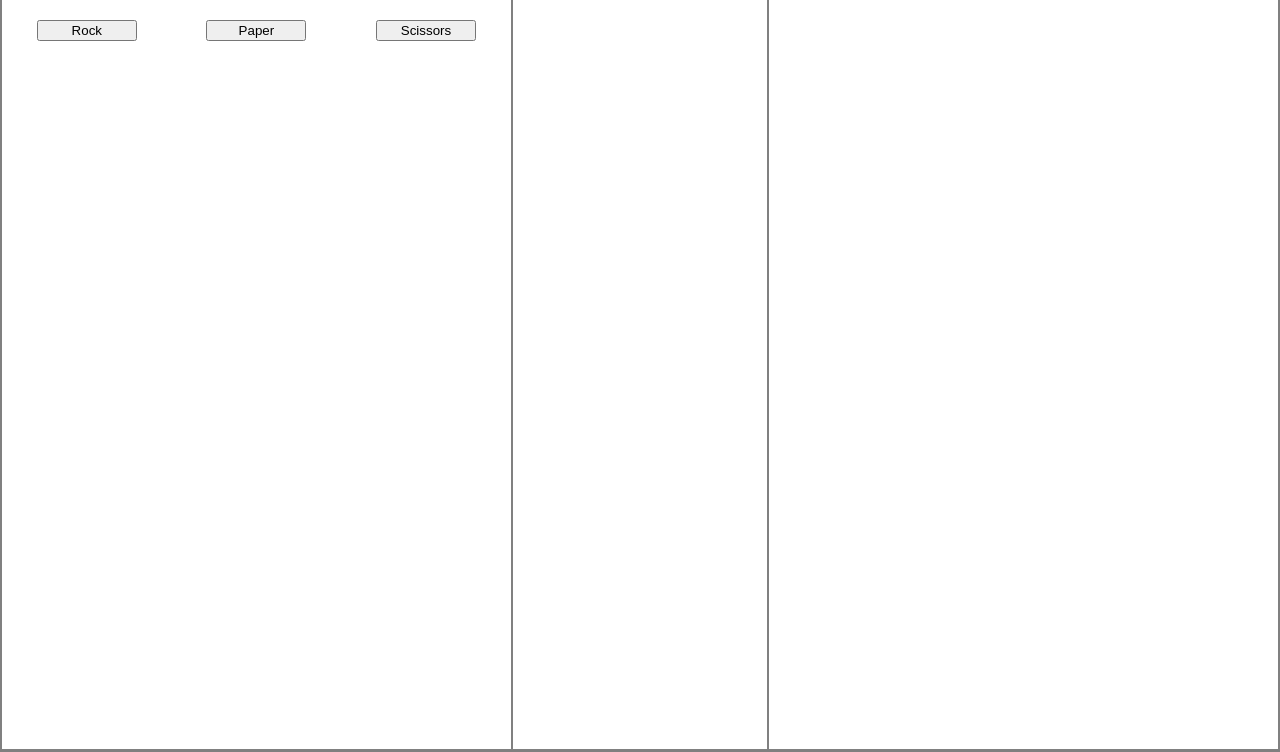
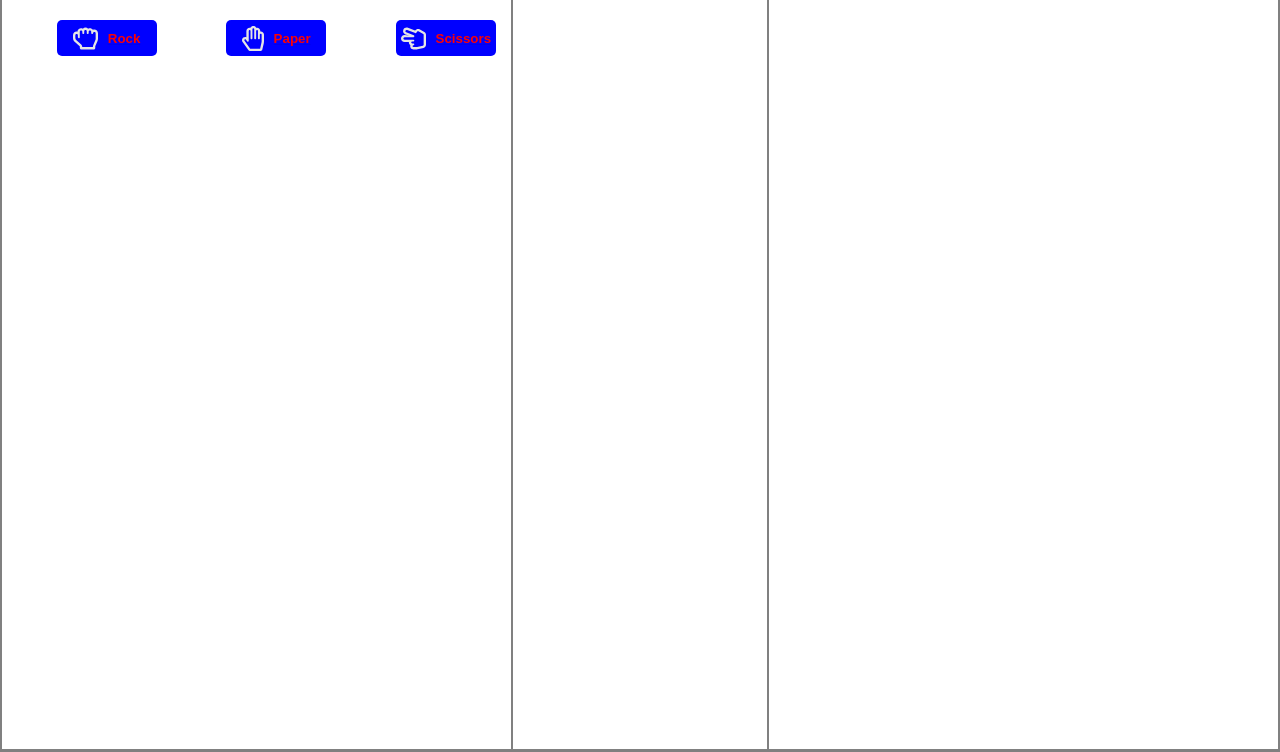
Before and after one commit to gjairath/css-js-projects, a plain HTML site: page rock-paper-scissors/rps.html in a window 1280 px wide. Shown: the part 48-800 px from the top of the page. Drawn offline with Linux system fonts and the light colour scheme.

Commit message:
Better UI

```diff
--- a/rock-paper-scissors/rps.html
+++ b/rock-paper-scissors/rps.html
@@ -20,9 +20,23 @@
             <!-- The human options -->
             <div class="human-options">
               <div class="human-tags">
-                <a href="#"><button class="button-choose">Rock</button></a>
-                <a href="#"><button class="button-choose">Paper</button></a>
-                <a href="#"><button class="button-choose">Scissors</button></a>
+                <a href="#"><button class="button-choose">
+                        <img src="images/rock.svg" height="25px">
+
+
+                <div class="button-text"> Rock </div>
+
+                </button></a>
+
+                <a href="#"><button class="button-choose">
+                                        <img src="images/paper.svg" height="25px">
+                <div class="button-text">Paper</div>
+
+                </button></a>
+                <a href="#"><button class="button-choose">
+                                <img src="images/scissors.svg" height="25px">
+                <div class="button-text">Scissors</div>
+                </button></a>
               </div>
             </div>
 
@@ -55,6 +69,6 @@
 </body>
 
 
-<link rel="stylesheet" href="rps.css">
+<link rel="stylesheet" href="styles/rps.css">
 
 </html>
--- a/rock-paper-scissors/rps.css
+++ b/rock-paper-scissors/styles/rps.css
@@ -53,7 +53,35 @@
 
 
 .button-choose {
-    margin-left: 40px
-    height:100px;
+    margin-left: 40px;
+    height: 36px;
     width: 100px;
+
+    border-radius: 5px;
+    cursor: pointer;
+    border: none;
+
+    background-color: blue;
+
+    display:flex;
+    justify-content: center;
+    align-items: center;
+ }
+
+ .button-text {
+     padding-left: 0.6rem;
+     font-weight: bold;
+     color: red;
+ }
+
+
+.button-choose:hover{
+    box-shadow: 0 1px 6px 0 rgba(32, 33, 36, 0.28);
+    transform: translateY(-6%);
+
 }
+
+
+.button-choose > img {
+    background-color: blue;
+}
```
Also changed, not shown: rock-paper-scissors/images/paper.svg (added), rock-paper-scissors/images/rock.svg (added), rock-paper-scissors/images/scissors.svg (added), rock-paper-scissors/scripts/rps.js (added).
